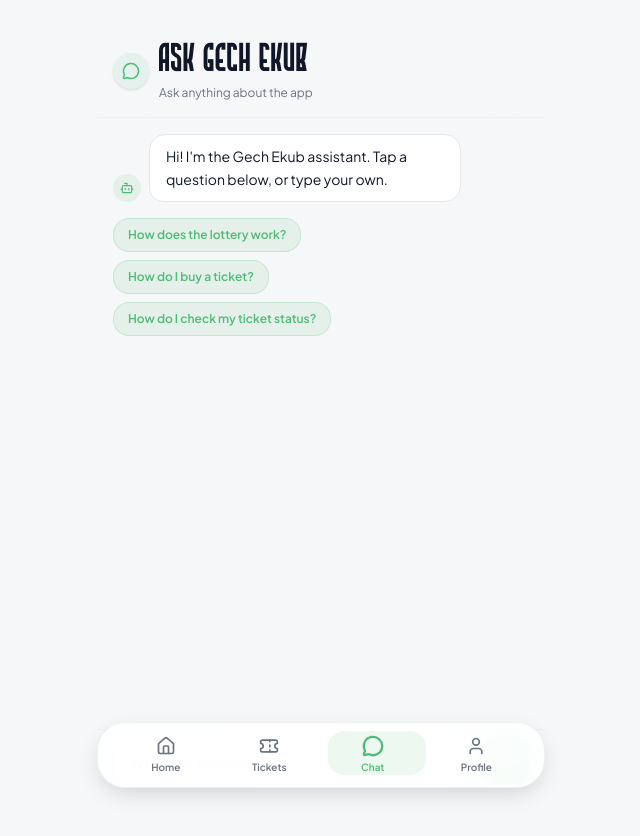
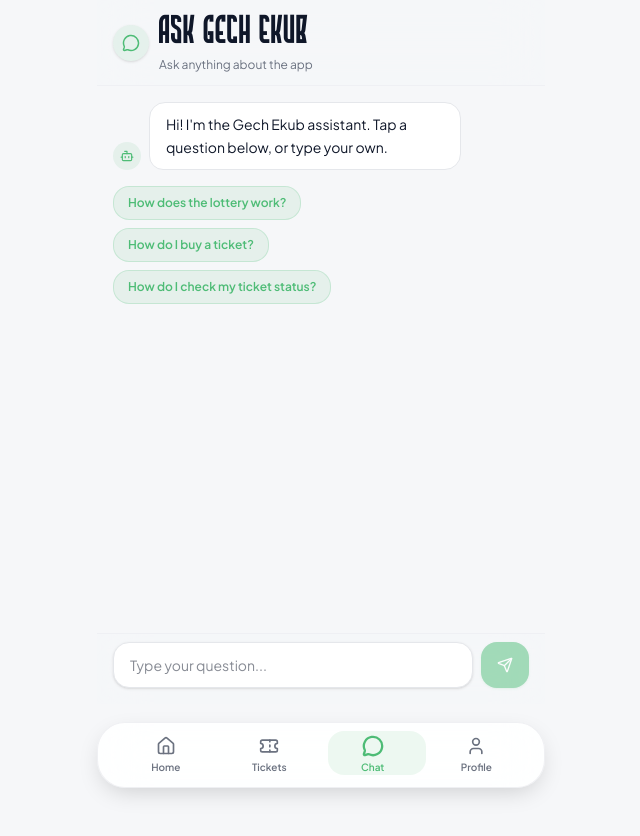
Before and after one commit to GIOPSIACK/Getachewshiii, a React (Vite) app in the folder artifacts/gech-ev/: page /chat in a window 1280 px wide. Shown: the top 836 px of the page, without its empty margins (319-959 px from the left). After the commit the page ends 800 px from the top, so only its background shows below. Built offline with nearby package versions, Linux system fonts and the light colour scheme.

Commit message:
Published your App
Replit-Commit-Author: Deployment
Replit-Commit-Deployment-Build-Id: 33c211f7-0fb0-4000-86c4-8235e754d572

```diff
--- a/artifacts/gech-ev/src/pages/Chat.tsx
+++ b/artifacts/gech-ev/src/pages/Chat.tsx
@@ -126,9 +126,9 @@ export function Chat() {
   };
 
   return (
-    <div className="flex flex-col flex-1 min-h-[100dvh]">
+    <div className="flex flex-col flex-1 h-[calc(100dvh-6rem)]">
       {/* Header */}
-      <div className="sticky top-0 z-40 bg-background/80 backdrop-blur-xl border-b border-border/40 px-4 pt-10 pb-4 flex items-center gap-2.5">
+      <div className="sticky top-0 z-40 bg-background/80 backdrop-blur-xl border-b border-border/40 px-4 py-3 flex items-center gap-2.5">
         <div className="w-9 h-9 rounded-xl bg-primary/10 flex items-center justify-center shadow-sm shrink-0">
           <MessageCircle className="w-4.5 h-4.5 text-primary" />
         </div>
```
